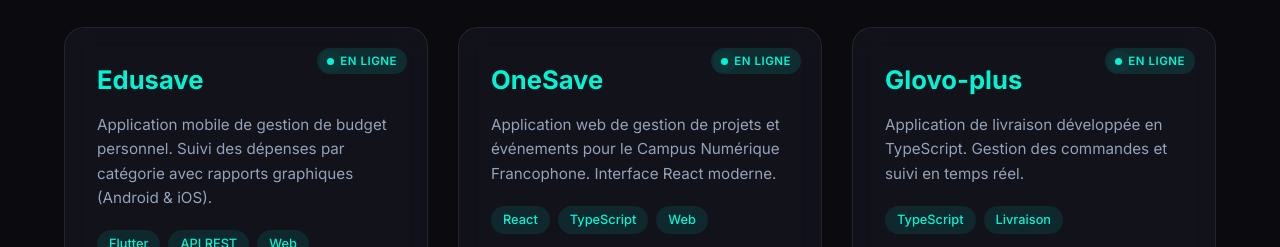
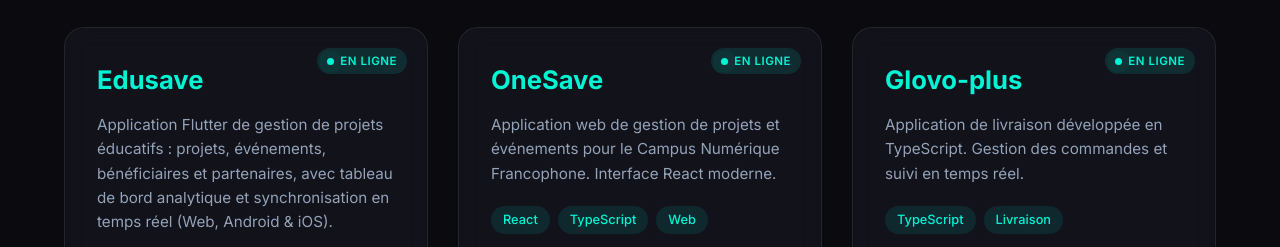
Before and after one commit to trixma-ux/portfolio, a plain HTML site: page index.html in a window 1280 px wide. Shown: the part 1430-1677 px from the top of the page. Drawn offline with Linux system fonts and the light colour scheme.

Commit message:
Add GS favicon and fix Edusave description

```diff
--- a/index.html
+++ b/index.html
@@ -4,6 +4,7 @@
   <meta charset="UTF-8">
   <meta name="viewport" content="width=device-width, initial-scale=1.0">
   <title>Gomon Steve | Projets</title>
+  <link rel="icon" type="image/svg+xml" href="favicon.svg">
   <link rel="stylesheet" href="https://cdnjs.cloudflare.com/ajax/libs/font-awesome/6.5.1/css/all.min.css">
   <link href="https://fonts.googleapis.com/css2?family=Inter:wght@300;400;500;600;700;800&display=swap" rel="stylesheet">
   <style>
@@ -253,7 +254,7 @@
         <div class="card">
           <span class="status live">En ligne</span>
           <h3>Edusave</h3>
-          <p>Application mobile de gestion de budget personnel. Suivi des dépenses par catégorie avec rapports graphiques (Android & iOS).</p>
+          <p>Application Flutter de gestion de projets éducatifs : projets, événements, bénéficiaires et partenaires, avec tableau de bord analytique et synchronisation en temps réel (Web, Android & iOS).</p>
           <div class="tags">
             <span class="tag">Flutter</span>
             <span class="tag">API REST</span>
```
Also changed, not shown: favicon.svg (added).
